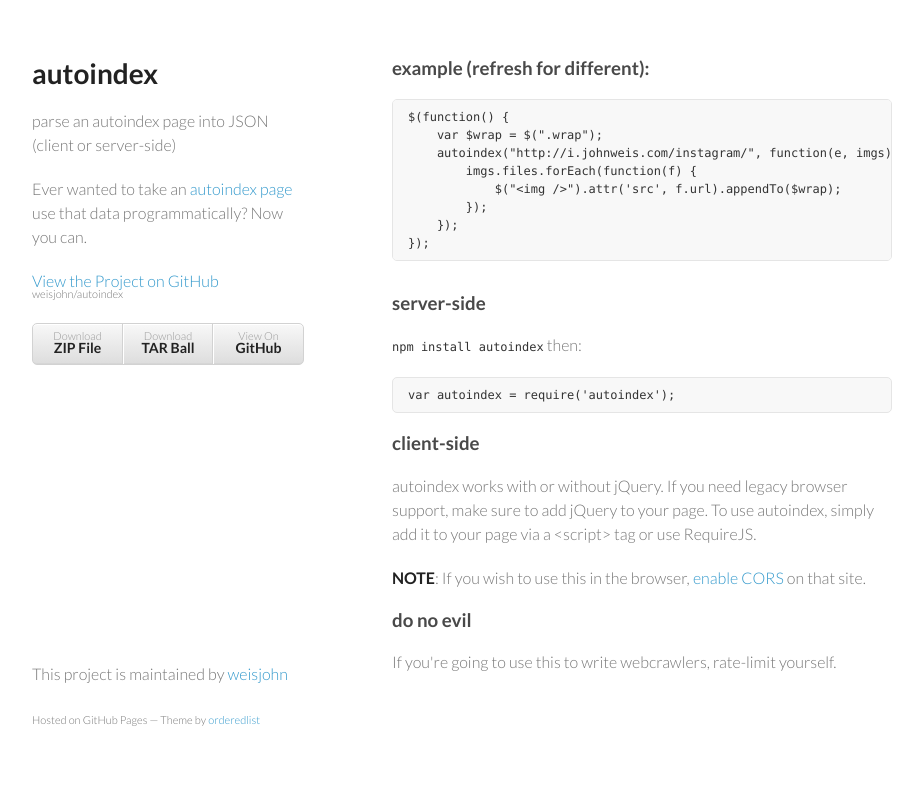
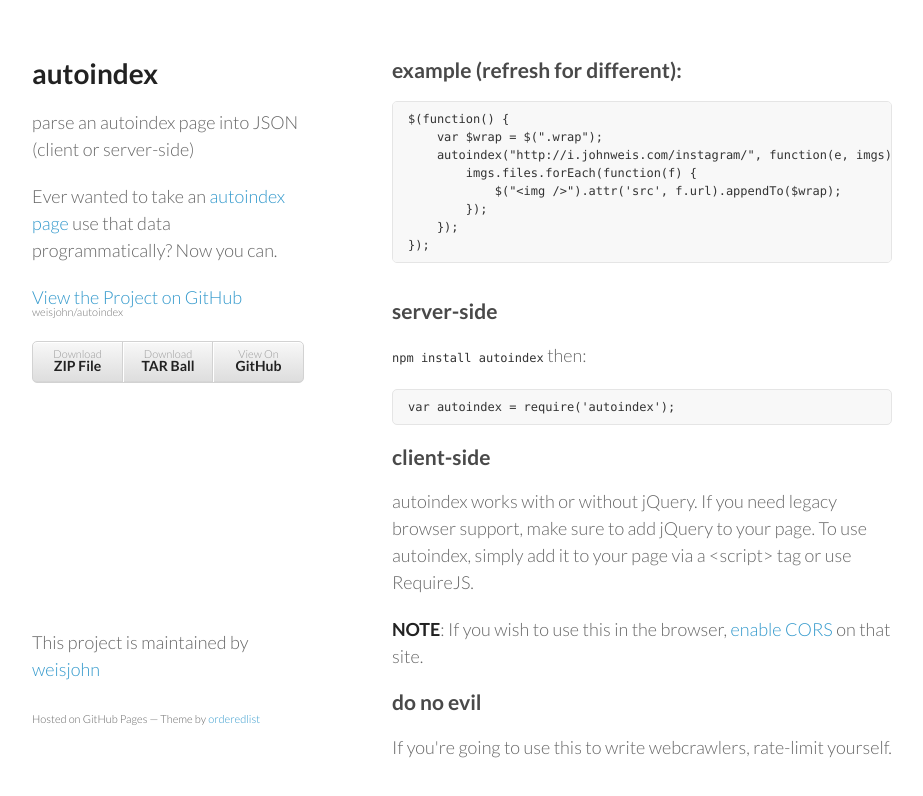
Before and after one commit to weisjohn/autoindex, a plain HTML site: page index.html in a window 1280 px wide. Shown: the whole page, without its empty margins (178-1101 px from the left). Drawn offline with nearby package versions, Linux system fonts and the light colour scheme; no server answers.

Commit message:
bump the font-size

```diff
--- a/stylesheets/styles.css
+++ b/stylesheets/styles.css
@@ -2,8 +2,8 @@
 
 body {
   padding:50px;
-  font:16px/1.5 Lato, "Helvetica Neue", Helvetica, Arial, sans-serif;
-  color:#777;
+  font:18px/1.5 Lato, "Helvetica Neue", Helvetica, Arial, sans-serif;
+  color:#666;
   font-weight:300;
 }
 
```
